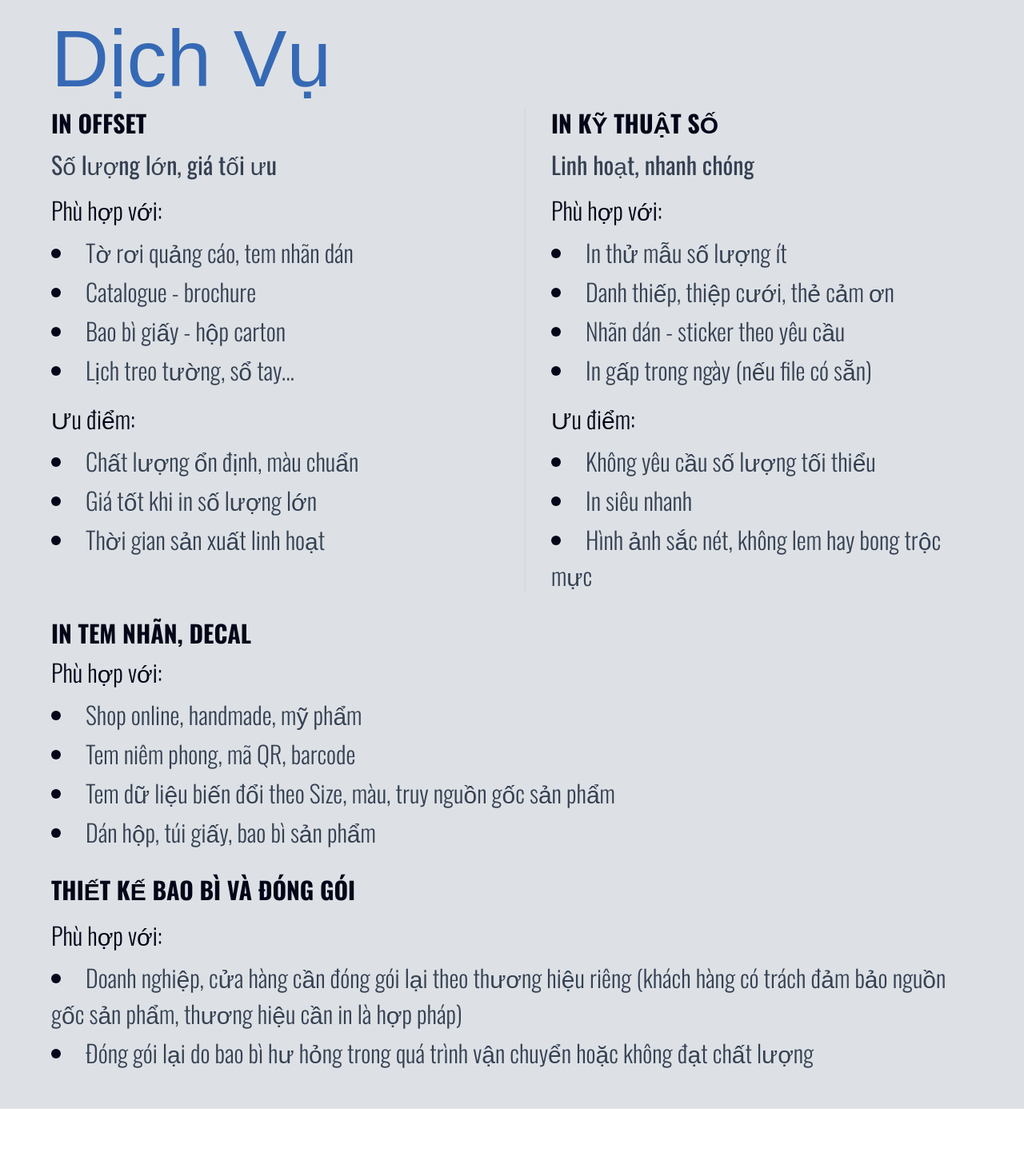
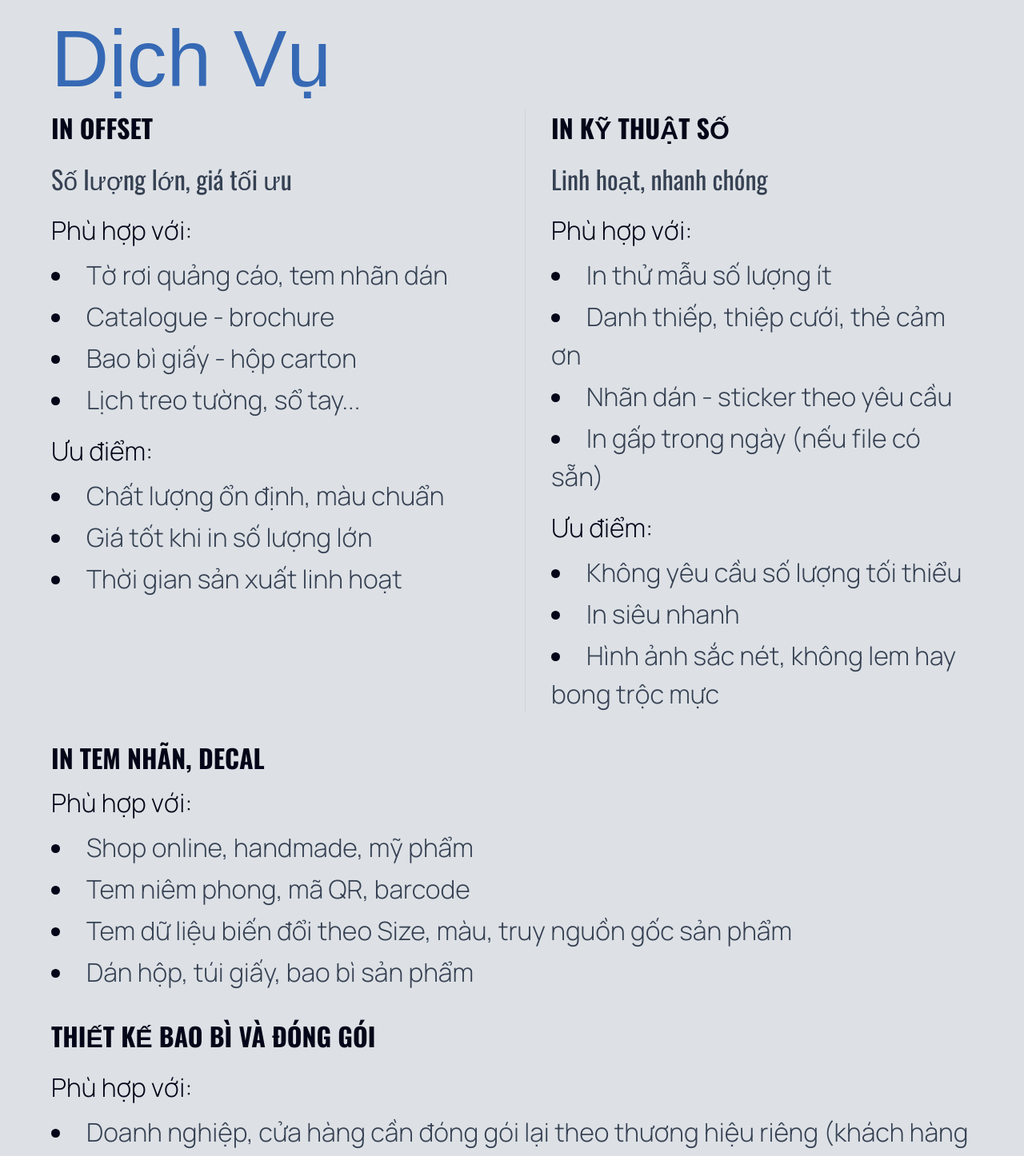
Before and after one commit to leesontungggg/minhphi, a Next.js app: page / in a window 1280 px wide. Shown: the part 1840-3286 px from the top of the page at 80% size. Built offline with nearby package versions, Linux system fonts and the light colour scheme; a web font is replaced by a local one.

Commit message:
fix font

```diff
--- a/components/service.tsx
+++ b/components/service.tsx
@@ -11,15 +11,15 @@ export default function ServiceSection() {
           Dịch Vụ
         </h1>
 
-        <div className="grid grid-cols-1 md:grid-cols-2 gap-8 text-[30px] font-oswald">
+        <div className="grid grid-cols-1 md:grid-cols-2 gap-8 text-[32px] font-manrope">
           {/* Left Column */}
           <div className="space-y-10">
             {/* Offset Printing Section */}
             <div>
-              <h2 className="text-3xl font-bold mb-4 dark:text-gray-200 uppercase">
+              <h2 className="text-[32px] font-bold mb-4 dark:text-gray-200 uppercase font-oswald">
                 IN OFFSET
               </h2>
-              <p className="text-gray-700 mb-4 dark:text-gray-300 text-3xl font-[400]">
+              <p className="text-gray-700 mb-4 dark:text-gray-300 text-[32px] font-[400] font-oswald">
                 Số lượng lớn, giá tối ưu
               </p>
 
@@ -62,10 +62,10 @@ export default function ServiceSection() {
           <div>
             {/* Digital Printing Section */}
             <div className="border-l border-gray-300 pl-8 h-full dark:border-gray-600">
-              <h2 className="text-3xl font-bold uppercase mb-4 dark:text-gray-200">
+              <h2 className="text-[32px] font-bold uppercase mb-4 dark:text-gray-200 font-oswald">
                 IN KỸ THUẬT SỐ
               </h2>
-              <p className="text-gray-700 mb-4 dark:text-gray-300 text-3xl">
+              <p className="text-gray-700 mb-4 dark:text-gray-300 text-[32px] font-oswald">
                 Linh hoạt, nhanh chóng
               </p>
 
@@ -105,12 +105,14 @@ export default function ServiceSection() {
           </div>
         </div>
         {/* Label Printing Section */}
-        <div className="text-[30px] mt-8 font-oswald">
-          <h2 className="text-3xl font-bold uppercase mb-2 dark:text-gray-200">
+        <div className="text-[32px] mt-8 font-manrope">
+          <h2 className="text-[32px] font-bold uppercase mb-2 dark:text-gray-200 font-oswald">
             IN TEM NHÃN, DECAL
           </h2>
 
-          <p className="mb-2 dark:text-gray-300 font-[300]">Phù hợp với:</p>
+          <p className="mb-2 dark:text-gray-300 font-[300] font-manrope">
+            Phù hợp với:
+          </p>
           <ul className="space-y-1 list-disc list-inside font-[300]">
             {[
               "Shop online, handmade, mỹ phẩm",
@@ -127,12 +129,14 @@ export default function ServiceSection() {
         </div>
 
         {/* Packaging Design Section */}
-        <div className="text-[30px] mt-8 font-oswald">
-          <h2 className="text-3xl font-bold uppercase mb-4 dark:text-gray-200">
+        <div className="text-[32px] mt-8 font-manrope">
+          <h2 className="text-[32px] font-bold uppercase mb-4 dark:text-gray-200 font-oswald">
             THIẾT KẾ BAO BÌ VÀ ĐÓNG GÓI
           </h2>
 
-          <p className="mb-2 dark:text-gray-300 font-[300]">Phù hợp với:</p>
+          <p className="mb-2 dark:text-gray-300 font-[300] font-manrope">
+            Phù hợp với:
+          </p>
           <ul className="space-y-1 list-disc list-inside font-[300]">
             {[
               "Doanh nghiệp, cửa hàng cần đóng gói lại theo thương hiệu riêng (khách hàng có trách đảm bảo nguồn gốc sản phẩm, thương hiệu cần in là hợp pháp)",
```
